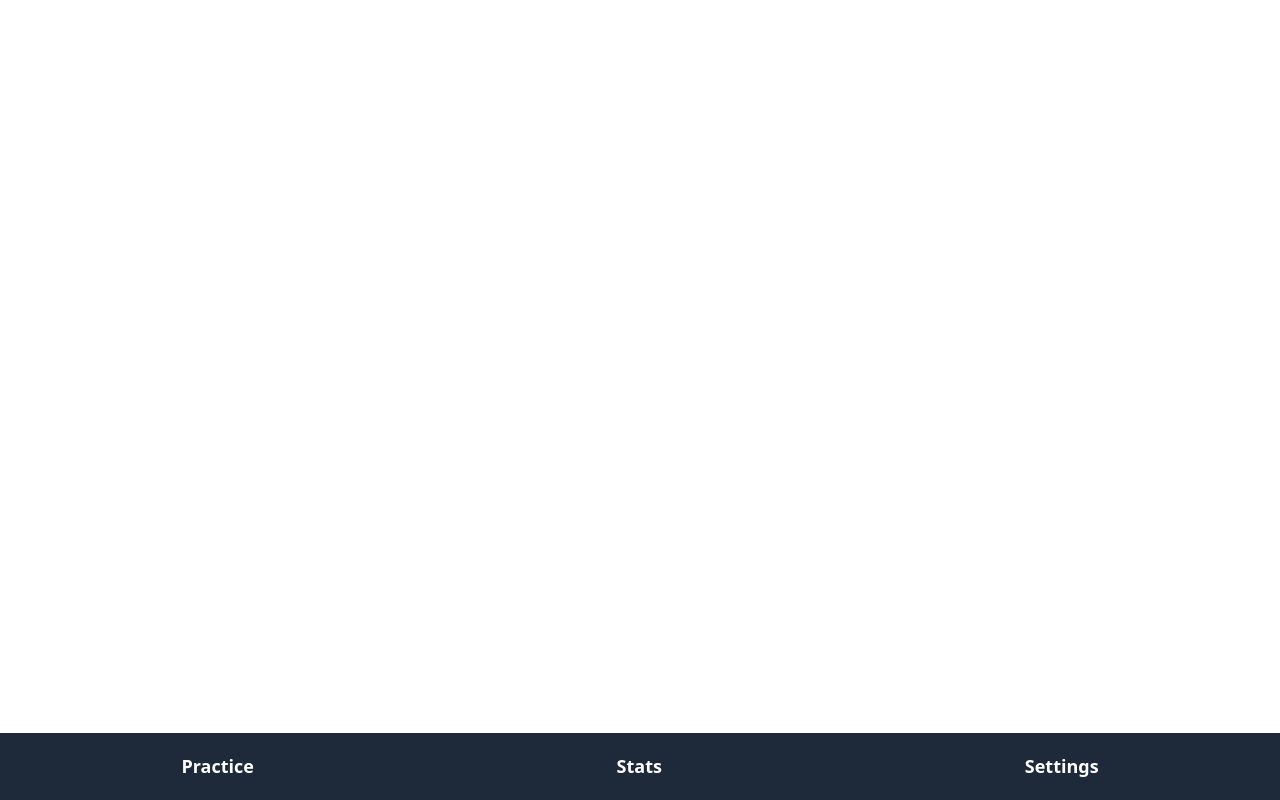
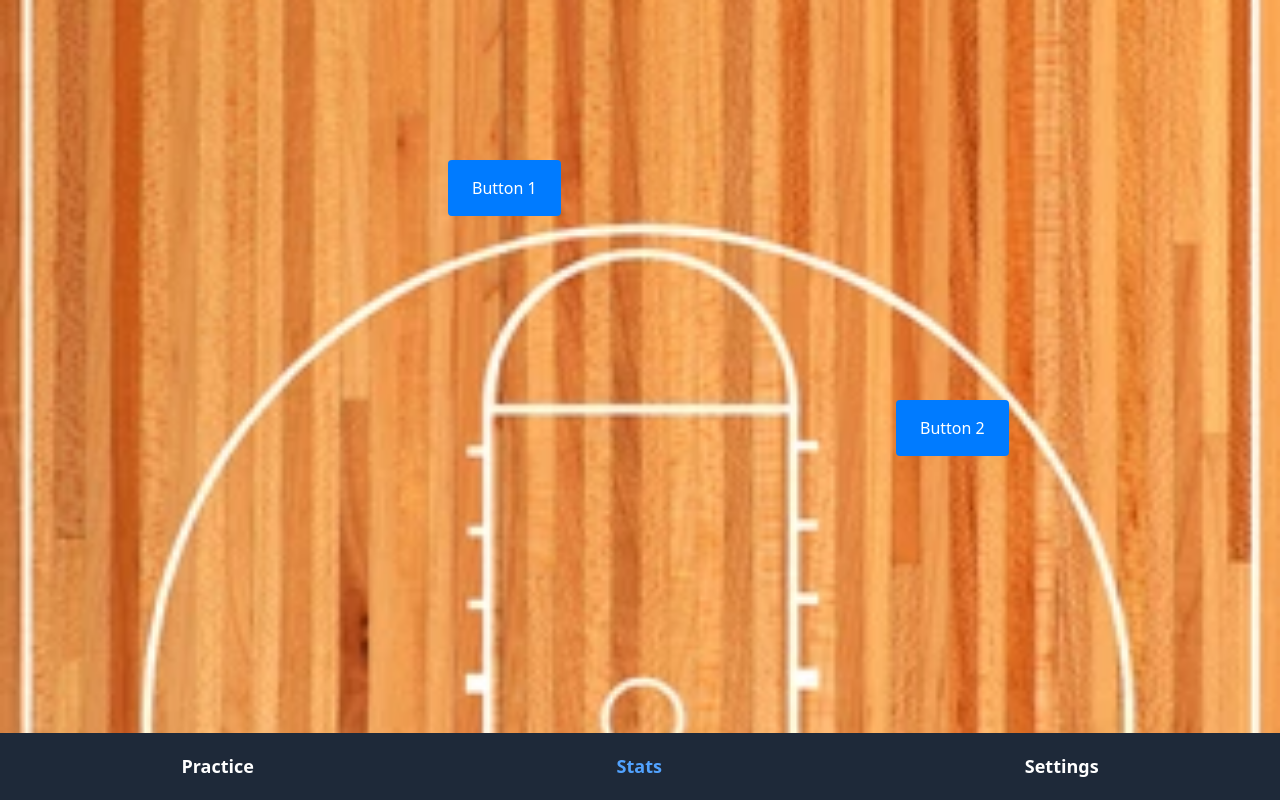
Before and after one commit to micahhlc/basketball-practice-app, a Vue app: page /test in a window 1280 px wide. Built offline with nearby package versions, Linux system fonts and the light colour scheme.

Commit message:
add TestBgImageView fix bugs overall

```diff
--- a/src/components/BottomMenu.vue
+++ b/src/components/BottomMenu.vue
@@ -9,9 +9,9 @@
         Practice
       </RouterLink>
       <RouterLink
-        to="/stats"
+        to="/test"
         class="menu-item"
-        :class="{ 'text-blue-400': $route.path === '/stats' }"
+        :class="{ 'text-blue-400': $route.path === '/test' }"
       >
         Stats
       </RouterLink>
--- a/src/router/index.js
+++ b/src/router/index.js
@@ -3,6 +3,7 @@ import PracticeGoalView from "../views/PracticeGoalView.vue";
 import PracticeDetailView from "../views/PracticeDetailView.vue";
 import StatsView from "../views/StatsView.vue";
 import SettingsView from "../views/SettingsView.vue";
+import TestBgImageView from "../views/TestBgImageView.vue";
 
 const routes = [
   { path: "/", redirect: "/practice-g" },
@@ -10,6 +11,7 @@ const routes = [
   { path: "/practice-d", component: PracticeDetailView },
   { path: "/stats", component: StatsView },
   { path: "/settings", component: SettingsView },
+  { path: "/test", component: TestBgImageView },
 ];
 
 const router = createRouter({
--- /dev/null
+++ b/src/views/TestBgImageView.vue
@@ -0,0 +1,65 @@
+<template>
+  <!-- Background container -->
+  <div class="background-container">
+    <!-- Each button is inside its own wrapper div -->
+    <div class="button-wrapper button-one">
+      <button @click="handleClick1">Button 1</button>
+    </div>
+    <div class="button-wrapper button-two">
+      <button @click="handleClick2">Button 2</button>
+    </div>
+  </div>
+</template>
+
+<script>
+export default {
+  name: "PositionedButtons",
+  methods: {
+    handleClick1() {
+      console.log("Button 1 clicked");
+    },
+    handleClick2() {
+      console.log("Button 2 clicked");
+    },
+  },
+};
+</script>
+
+<style scoped>
+.background-container {
+  position: relative;
+  width: 100%;
+  height: 100vh;
+  background-image: url("../assets/HalfCourtBasketball.webp");
+  background-size: cover;
+  background-position: center;
+}
+
+/* Shared wrapper for buttons */
+.button-wrapper {
+  position: absolute;
+}
+
+/* Positioning for Button 1 */
+.button-one {
+  top: 20%;
+  left: 35%;
+}
+
+/* Positioning for Button 2 */
+.button-two {
+  top: 50%;
+  left: 70%;
+}
+
+/* Button styling */
+button {
+  padding: 1em 1.5em;
+  font-size: 1rem;
+  border: none;
+  border-radius: 4px;
+  cursor: pointer;
+  background-color: #007bff;
+  color: #fff;
+}
+</style>
```
Also changed, not shown: src/assets/HalfCourtBasketball.webp (added).
